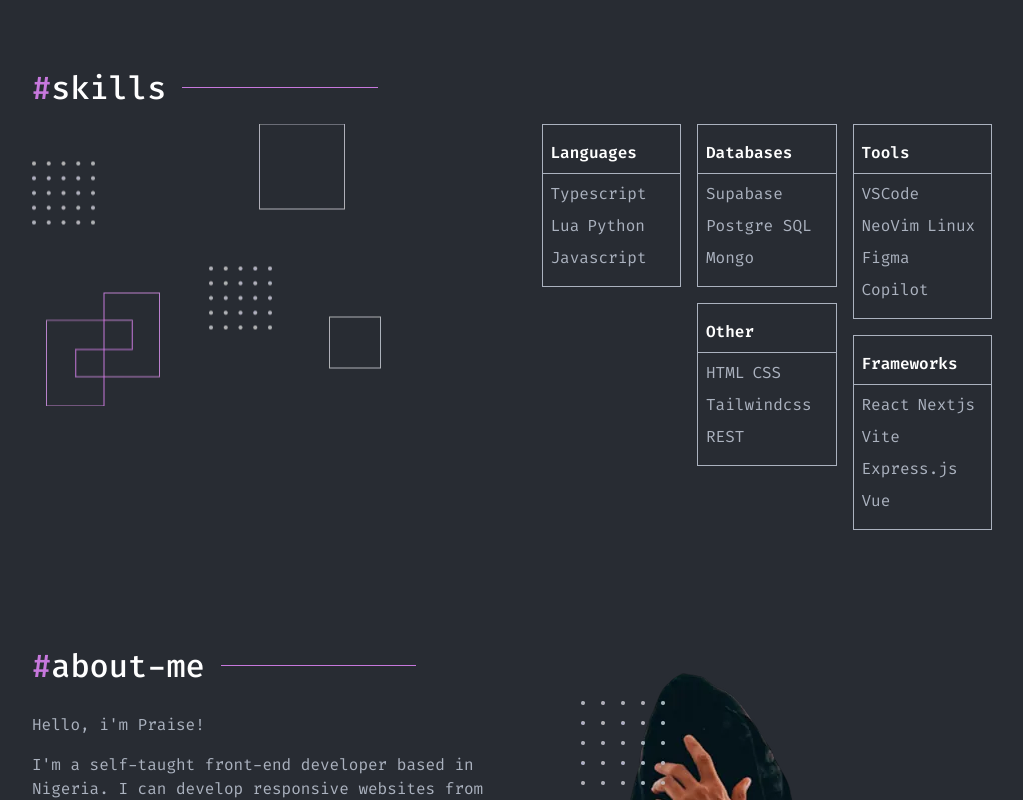
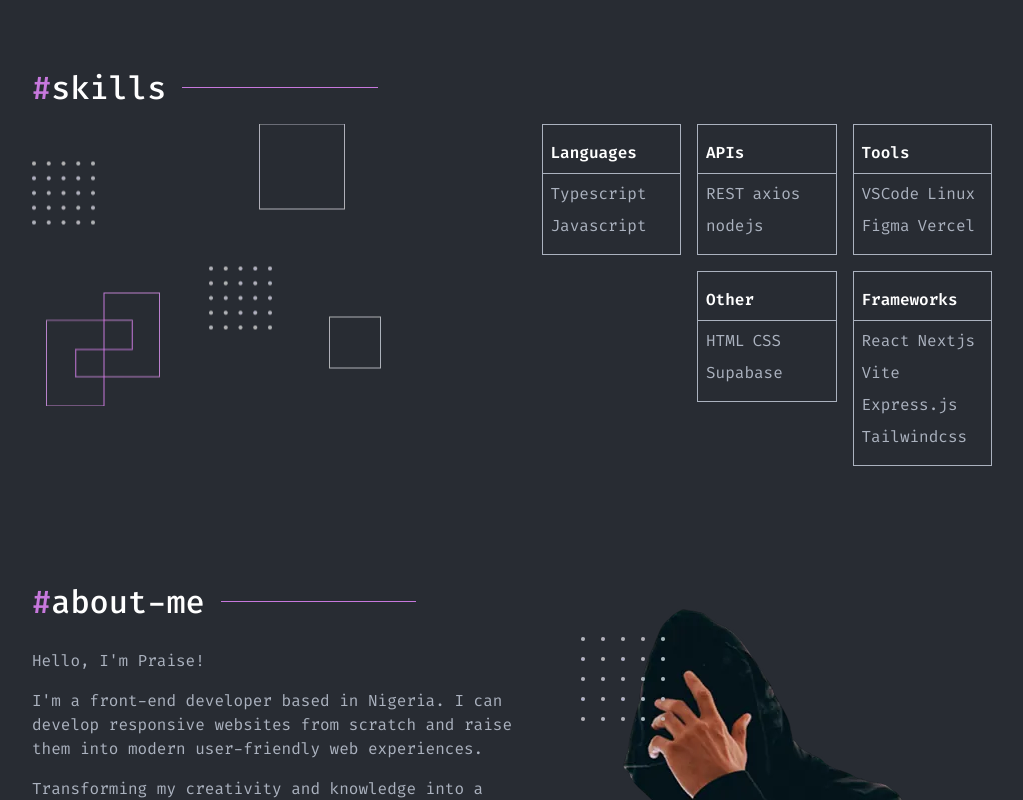
Before and after one commit to ShinobiKoda/portfolio, a React (Vite) app: page / in a window 1280 px wide. Shown: the part 1980-2780 px from the top of the page, without its empty margins (128-1151 px from the left). Built offline with nearby package versions, Linux system fonts and the light colour scheme.

Commit message:
feat(home): render footer and adjust layout spacing Import and render Footer on Home page.

```diff
--- a/src/components/Home.tsx
+++ b/src/components/Home.tsx
@@ -1,5 +1,6 @@
 import Navbar from "../components/Layout/Navbar";
 import { NavLink } from "react-router-dom";
+import Footer from "./Layout/Footer";
 import {
   motion,
   heroContainerVariants,
@@ -28,11 +29,11 @@
 import ContactForm from "./ContactForm";
 
 const skills = {
-  languages: ["Typescript", "Lua", "Python", "Javascript"],
-  databases: ["Supabase", "Postgre SQL", "Mongo"],
-  other: ["HTML", "CSS", "Tailwindcss", "REST"],
-  tools: ["VSCode", "NeoVim", "Linux", "Figma", "Copilot"],
-  frameworks: ["React", "Nextjs", "Vite", "Express.js", "Vue"],
+  languages: ["Typescript", "Javascript"],
+  databases: ["REST", "axios", "nodejs"],
+  other: ["HTML", "CSS", "Supabase"],
+  tools: ["VSCode", "Linux", "Figma", "Vercel"],
+  frameworks: ["React", "Nextjs", "Vite", "Express.js", "Tailwindcss"],
 };
 
 const Home = () => {
@@ -309,7 +310,7 @@
                 variants={skillCategoryVariants}
               >
                 <h3 className="p-2 font-semibold text-base text-white border-b border-(--text-gray)">
-                  Databases
+                  APIs
                 </h3>
                 <div className="w-full p-2 flex items-center flex-wrap gap-2">
                   {skills.databases.map((item) => (
@@ -428,9 +429,9 @@
                   className="flex flex-col gap-4 text-(--text-gray) text-base font-normal"
                   variants={heroItemVariants}
                 >
-                  <span>Hello, i&apos;m Praise!</span>
+                  <span>Hello, I&apos;m Praise!</span>
                   <span>
-                    I&apos;m a self-taught front-end developer based in Nigeria.
+                    I&apos;m a front-end developer based in Nigeria.
                     I can develop responsive websites from scratch and raise
                     them into modern user-friendly web experiences.
                   </span>
@@ -572,6 +573,9 @@
           </div>
         </motion.div>
       )}
+      <div className="mt-[145px]">
+        <Footer />
+      </div>
     </div>
   );
 };
```
